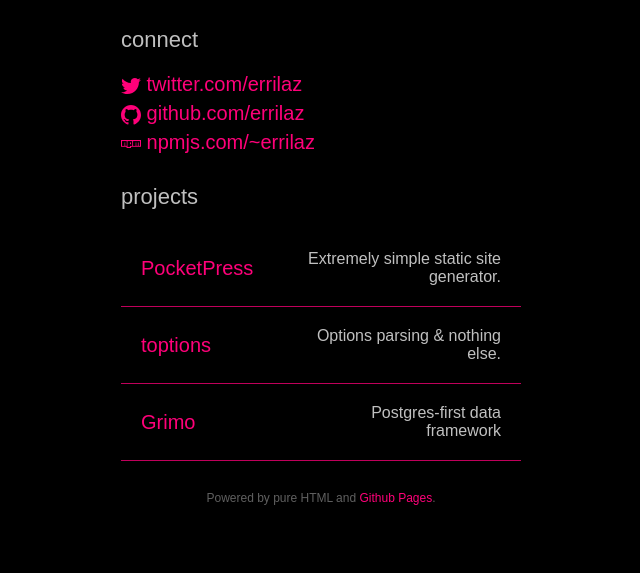
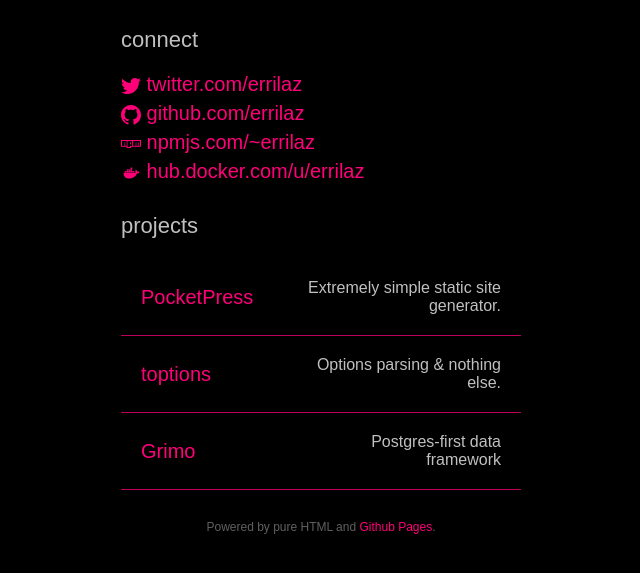
Before and after one commit to errilaz/errilaz.github.io, a plain HTML site: page index.html in a window 1280 px wide. Shown: the part 127-700 px from the top of the page, without its empty margins (319-959 px from the left). Drawn offline with Linux system fonts and the light colour scheme.

Commit message:
add docker hub

```diff
--- a/index.html
+++ b/index.html
@@ -115,6 +115,15 @@
         </svg>
         <a href="https://www.npmjs.com/~errilaz">npmjs.com/~errilaz</a>
       </li>
+      <li>
+        <svg xmlns="http://www.w3.org/2000/svg" aria-label="Docker" role="img" viewBox="0 0 512 512">
+          <path stroke="#ff0079" stroke-width="38"
+            d="M296 226h42m-92 0h42m-91 0h42m-91 0h41m-91 0h42m8-46h41m8 0h42m7 0h42m-42-46h42" />
+          <path fill="#ff0079"
+            d="m472 228s-18-17-55-11c-4-29-35-46-35-46s-29 35-8 74c-6 3-16 7-31 7H68c-5 19-5 145 133 145 99 0 173-46 208-130 52 4 63-39 63-39" />
+        </svg>
+        <a href="https://hub.docker.com/u/errilaz">hub.docker.com/u/errilaz</a>
+      </li>
     </ul>
     <h2>projects</h2>
     <table>
```
